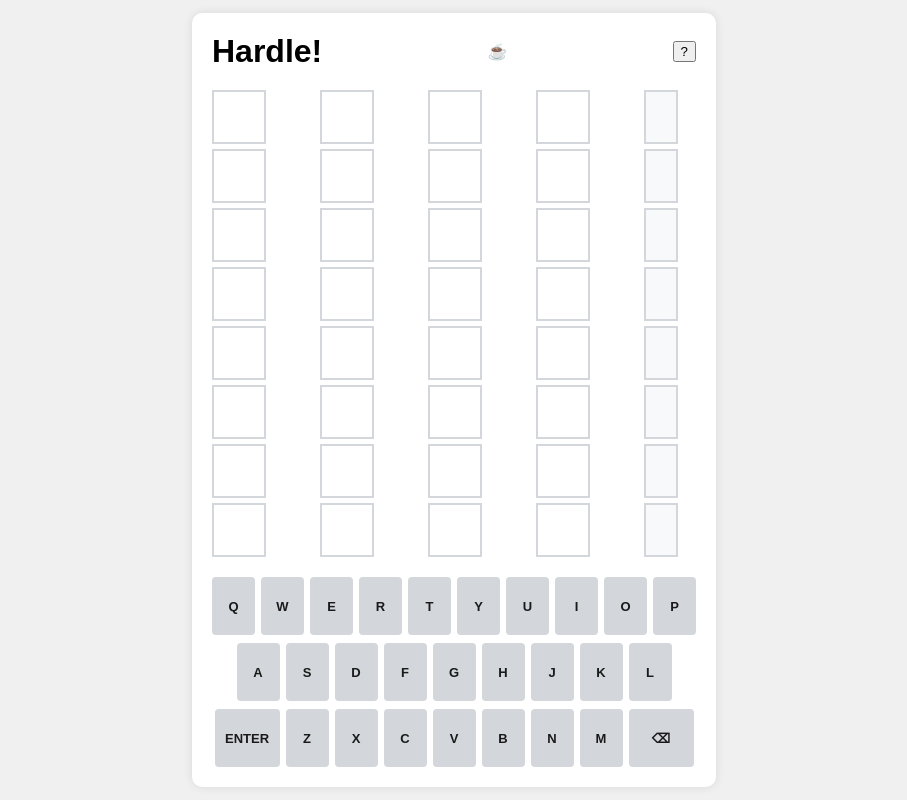
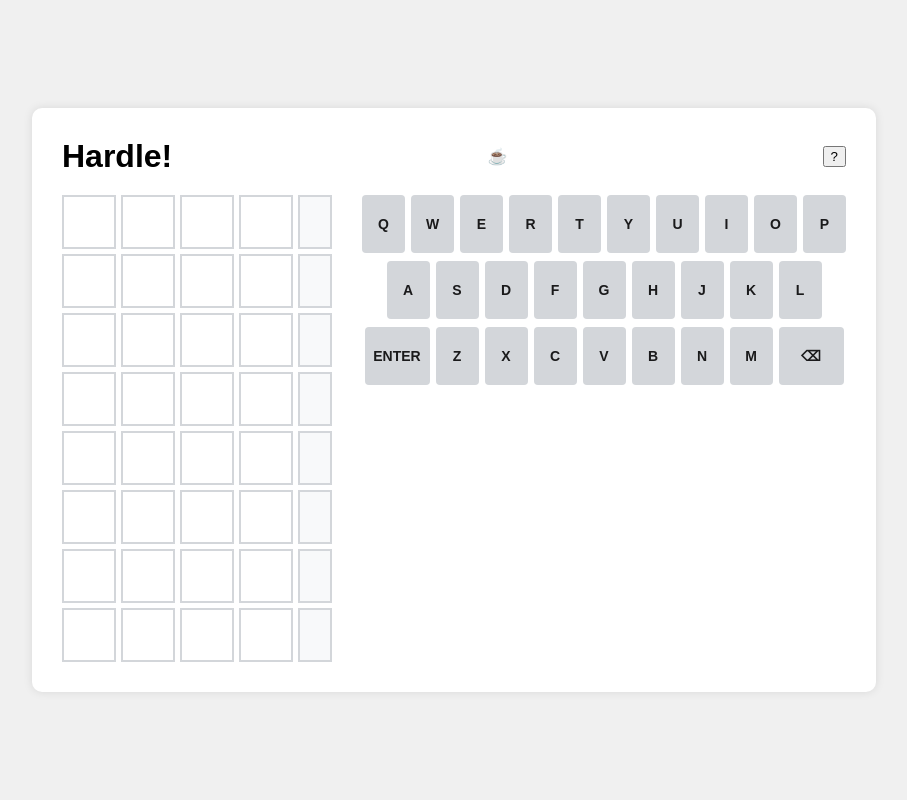
Before and after one commit to jamesdanielwhitford/deploy-test, a Flask app: page / in a window 1280 px wide. Shown: the whole page, without its empty margins (186-1093 px from the left). Run offline with Flask 3, Linux system fonts and the light colour scheme; some libraries are stand-ins or nearby versions.

Commit message:
Large screen mode

```diff
--- a/static/css/styles.css
+++ b/static/css/styles.css
@@ -3,7 +3,7 @@ body {
   display: flex;
   justify-content: center;
   align-items: center;
-  height: 100vh;
+  min-height: 100vh;
   margin: 0;
   background-color: #f0f0f0;
 }
@@ -14,6 +14,8 @@ body {
   padding: 20px;
   border-radius: 10px;
   box-shadow: 0 0 10px rgba(0,0,0,0.1);
+  max-width: 100%;
+  box-sizing: border-box;
 }
 
 .header-container {
@@ -25,6 +27,12 @@ body {
 
 h1 {
   margin: 0;
+}
+
+.game-container {
+  display: flex;
+  flex-direction: column;
+  align-items: center;
 }
 
 #guessGrid {
@@ -41,13 +49,13 @@ h1 {
 }
 
 .guess-row > div.letter {
-  width: 50px;
-  height: 50px;
+  width: 40px;
+  height: 40px;
   border: 2px solid #d3d6da;
   display: flex;
   justify-content: center;
   align-items: center;
-  font-size: 24px;
+  font-size: 20px;
   font-weight: bold;
   text-transform: uppercase;
   transition: background-color 0.3s, border-color 0.3s, color 0.3s;
@@ -55,13 +63,13 @@ h1 {
 }
 
 .guess-row > div.score {
-  width: 30px;
-  height: 50px;
+  width: 25px;
+  height: 40px;
   border: 2px solid #d3d6da;
   display: flex;
   justify-content: center;
   align-items: center;
-  font-size: 20px;
+  font-size: 16px;
   font-weight: bold;
   background-color: #f8f9fa;
 }
@@ -107,9 +115,9 @@ h1 {
 }
 
 .keyboard button {
-  width: 43px;
-  height: 58px;
-  font-size: 13px;
+  width: 30px;
+  height: 45px;
+  font-size: 12px;
   font-weight: bold;
   border: none;
   border-radius: 4px;
@@ -121,5 +129,44 @@ h1 {
 }
 
 .keyboard button.wide-button {
-  width: 65px;
+  width: 50px;
 }
+
+@media (min-width: 768px) {
+  #game {
+      padding: 30px;
+  }
+
+  .game-container {
+      flex-direction: row;
+      justify-content: space-between;
+      align-items: flex-start;
+  }
+
+  #guessGrid {
+      margin-right: 30px;
+      margin-bottom: 0;
+  }
+
+  .guess-row > div.letter {
+      width: 50px;
+      height: 50px;
+      font-size: 24px;
+  }
+
+  .guess-row > div.score {
+      width: 30px;
+      height: 50px;
+      font-size: 20px;
+  }
+
+  .keyboard button {
+      width: 43px;
+      height: 58px;
+      font-size: 14px;
+  }
+
+  .keyboard button.wide-button {
+      width: 65px;
+  }
+}
--- a/templates/hardle.html
+++ b/templates/hardle.html
@@ -14,6 +14,7 @@
             <button id="rules">?</button>
         </div>
 
+        <div class="game-container">
             <div id="guessGrid">
                 <!-- 8 rows of 4 letter placeholders and a score column -->
                 <div class="guess-row">
@@ -87,6 +88,7 @@
                 </div>
             </div>
         </div>
+    </div>
 
     <script src="https://cdnjs.cloudflare.com/ajax/libs/seedrandom/3.0.5/seedrandom.min.js"></script>
     <script type="module" src="/static/js/hardle.js"></script>
```
Lines whose indentation alone changed are shown as unchanged.
